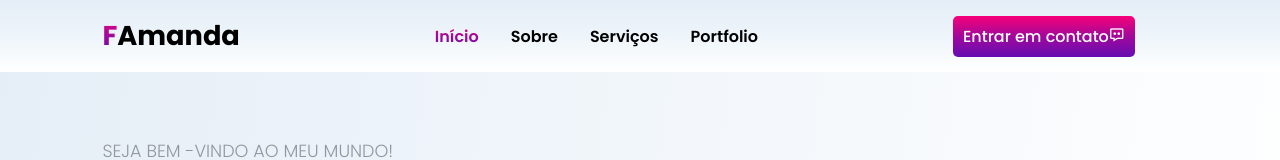
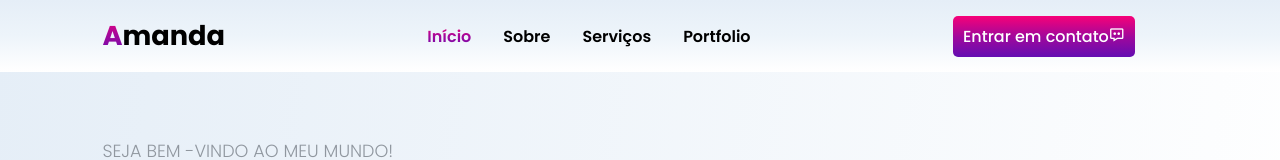
Before and after one commit to AmandaThayna/portifolio-Amanda, a plain HTML site: page index.html in a window 1280 px wide. Shown: the top 160 px of the page. Drawn offline with nearby package versions, Linux system fonts and the light colour scheme.

Commit message:
Update index.html

```diff
--- a/index.html
+++ b/index.html
@@ -11,7 +11,7 @@
 <body>
     <div class="overlay"></div>
     <header>
-        <a href="#" class="logo"><span>F</span>Amanda</a>
+        <a href="#" class="logo"><span>A</span>manda</a>
         <ul class="navlist">
             <li><a href="#home" class="active">Início</a></li>
             <li><a href="#about">Sobre</a></li>
```
